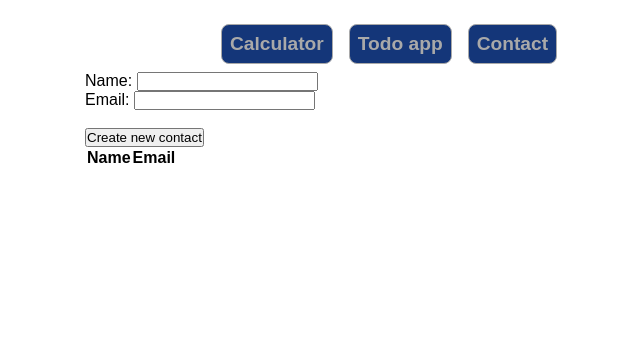
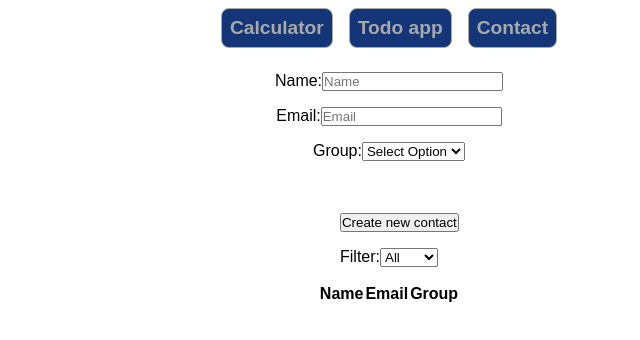
Before and after one commit to Jahirul-Islam-Jantu/thinking-in-react, a React (Vite) app in the folder vite-project/: page /contactList in a window 1280 px wide. Shown: the top 340 px of the page, without its empty margins (251-891 px from the left). Built offline with nearby package versions, Linux system fonts and the light colour scheme.

Commit message:
filtered app

```diff
--- a/vite-project/src/App.jsx
+++ b/vite-project/src/App.jsx
@@ -6,16 +6,13 @@ import CalculatorApp from "./pages/CalculatorApp.jsx";
 import ContactApp from "./pages/ContactApp.jsx";
 
 const App = () => {
-    const [contacts, setContacts] = useState([]);
-    const getData = (values)=>{
-        setContacts([].concat(contacts, values));
-    }
+
     return (
         <BrowserRouter>
             <Routes>
                 <Route path="/" element={<CalculatorApp />} />
                 <Route path="/todoapp" element={<ToDoApp />} />
-                <Route path="/contactList" element={<ContactApp getData={getData} contacts={contacts} />} />
+                <Route path="/contactList" element={<ContactApp />} />
 
             </Routes>
         </BrowserRouter>
--- /dev/null
+++ b/vite-project/src/components/contactApp/ContactForm.jsx
@@ -0,0 +1,61 @@
+import React, {useState} from 'react';
+
+
+
+const ContactFormInitValue = {
+    name: '',
+    email: '',
+    group: '',
+}
+
+const ContactForm = ({getData }) => {
+    const [values, setValues] = useState({...ContactFormInitValue});
+    const {name, email, group} = values;
+    const handleInputChange = (e)=>{
+        setValues({
+            ...values,
+            [e.target.name]: e.target.value
+        });
+
+    }
+    const submitHandler = (e)=>{
+        e.preventDefault();
+        getData(values)
+        setValues({...ContactFormInitValue});
+
+    }
+
+
+    return (
+        <div >
+            <div style={{ padding: "1rem", width: "50%", margin: "0 auto" , display: "flex", justifyContent:"center", flexDirection: "column", textAlign: "center" }}>
+            <form onSubmit={submitHandler}>
+                <div style={{ marginBottom: "1rem", display: "flex", justifyContent:"center", textAlign: "center"}}>
+                    <label htmlFor="name"> Name: </label>
+                    <input placeholder="Name" onChange={handleInputChange} id="name" name="name" type="text" value={name}/>
+                </div>
+                <div style={{marginBottom: "1rem", display: "flex", justifyContent:"center", textAlign: "center"}}>
+                    <label  htmlFor="email"> Email: </label>
+                    <input placeholder="Email" onChange={handleInputChange} type="text" id="email" name="email" value={email}/>
+                </div>
+                <div style={{marginBottom: "1rem", display: "flex", justifyContent:"center", textAlign: "center"}}>
+                    <label htmlFor="group"> Group: </label>
+                    <select id="group" name="group" value={group} onChange={handleInputChange}>
+
+                        <option value="">Select Option</option>
+                        <option value="home">Home</option>
+                        <option value="office">Office</option>
+                    </select>
+
+                </div>
+                <br/>
+                <br/>
+                <input  type="submit" value={"Create new contact"} />
+            </form>
+            </div>
+
+        </div>
+    );
+};
+
+export default ContactForm;
--- /dev/null
+++ b/vite-project/src/components/contactApp/Table.jsx
@@ -0,0 +1,58 @@
+import React, {useState} from 'react';
+
+const Table = ({contacts}) => {
+    const [filter, setFilter] = useState('All')
+    const handleChange = (e) => {
+        setFilter(e.target.value)
+    }
+
+    let filterContacts = [];
+    if (filter === "All"){
+        filterContacts = contacts;
+    }else {
+        filterContacts = contacts.filter(contact => contact.group === filter )
+    }
+
+    return (
+        <>
+            <div>
+                Filter:
+                <select value={filter} onChange={handleChange}>
+                    <option value="All">All</option>
+                    <option value="">None</option>
+                    <option value="Home">Home</option>
+                    <option value="Office">Office</option>
+                </select>
+            </div>
+            <div style={{
+                padding: "1rem",
+                width: "50%",
+                margin: "0 auto",
+                display: "flex",
+                alignItems: "center",
+                justifyContent: "center"
+            }}>
+            <table>
+                <thead>
+                <tr>
+                    <th> Name </th>
+                    <th> Email </th>
+                    <th> Group </th>
+                </tr>
+                </thead>
+                <tbody>
+                {filterContacts.map((contact, index) => (
+                    <tr key={index}>
+                        <td style={{padding: '1rem'}}>{contact.name}</td>
+                        <td style={{padding: '1rem'}}>{contact.email}</td>
+                        <td style={{padding: '1rem'}}>{contact.group}</td>
+                    </tr>
+                ))}
+                </tbody>
+            </table>
+        </div>
+        </>
+    );
+};
+
+export default Table;
--- a/vite-project/src/pages/ContactApp.jsx
+++ b/vite-project/src/pages/ContactApp.jsx
@@ -1,83 +1,20 @@
-import React, {useState} from 'react';
+import {useState} from "react";
+import ContactForm from "../components/contactApp/ContactForm.jsx";
+import Table from "../components/contactApp/Table.jsx";
 import MasterLayOut from "../components/MasterLayOut.jsx";
 
-
-const ContactFormInitValue = {
-    name: '',
-    email: '',
-}
-// const Table = ({contacts})=>{
-//     return (
-//         <table>
-//             <thead>
-//                 <tr>
-//                     <th> Name </th>
-//                     <th> Email </th>
-//                 </tr>
-//             </thead>
-//             <tbody>
-//             {contacts.map((contact, index) =>(
-//                 <tr key={index}>
-//                     <td>{contact.name}</td>
-//                     <td>{contact.email}</td>
-//                 </tr>
-//             ))}
-//             </tbody>
-//         </table>
-//     )
-// }
-
-const ContactApp = ({getData, contacts }) => {
-    const [values, setValues] = useState({...ContactFormInitValue});
-    const {name, email} = values;
-    const handleInputChange = (e)=>{
-        setValues({
-            ...values,
-            [e.target.name]: e.target.value
-            });
-
-    }
-    const submitHandler = (e)=>{
-        e.preventDefault();
-        getData(values)
-
+const ContactApp = () => {
+    const [contacts, setContacts] = useState([]);
+    const getData = (values)=>{
+        setContacts([].concat(contacts, values));
     }
 
-
     return (
-        <div style={{ padding: "1rem", width: "50%", margin: "0 auto" }}>
-            <MasterLayOut/>
-            <form onSubmit={submitHandler}>
-                <div>
-                    <label htmlFor="name"> Name: </label>
-                    <input onChange={handleInputChange} id="name" name="name" type="text" value={name}/>
-                </div>
-                <div>
-                    <label htmlFor="email"> Email: </label>
-                    <input onChange={handleInputChange} type="text" id="email" name="email" value={email}/>
-                </div>
-                <br/>
-                <input type="submit" value={"Create new contact"} />
-            </form>
-            <div>
-                <table>
-                    <thead>
-                    <tr>
-                        <th> Name</th>
-                        <th> Email</th>
-                    </tr>
-                    </thead>
-                    <tbody>
-                    {contacts.map((contact, index) => (
-                        <tr  key={index}>
-                            <td style={{ padding: '1rem'}}>{contact.name}</td>
-                            <td style={{ padding: '1rem'}}>{contact.email}</td>
-                        </tr>
-                    ))}
-                    </tbody>
-                </table>
-            </div>
-        </div>
+       <div style={{ display: "flex", justifyContent: "center", alignItems:'center', flexDirection: 'column' , flexGrow: 3 }}>
+           <MasterLayOut/>
+           <ContactForm getData={getData} />
+           <Table contacts={contacts} />
+       </div>
     );
 };
 
```
